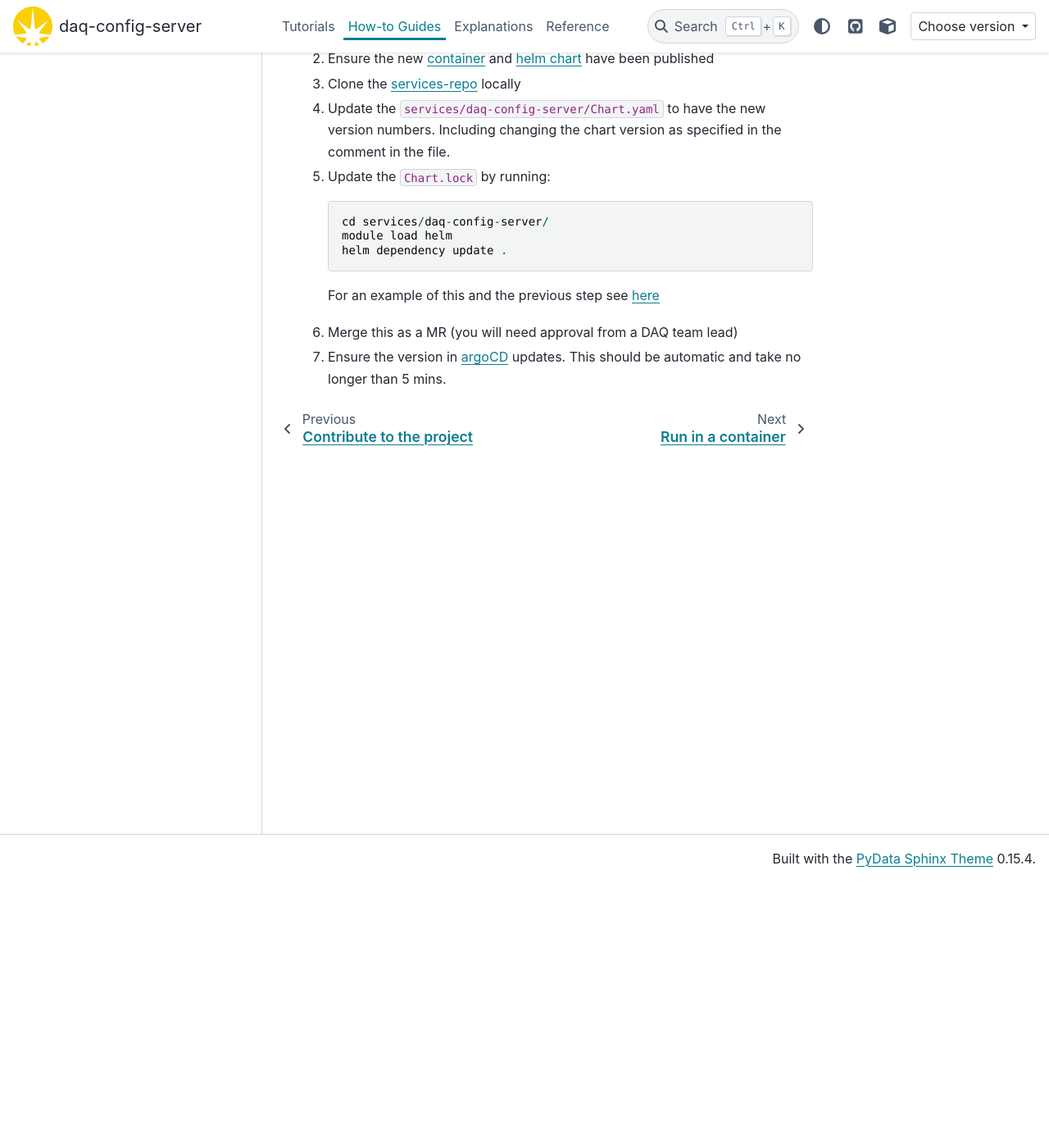
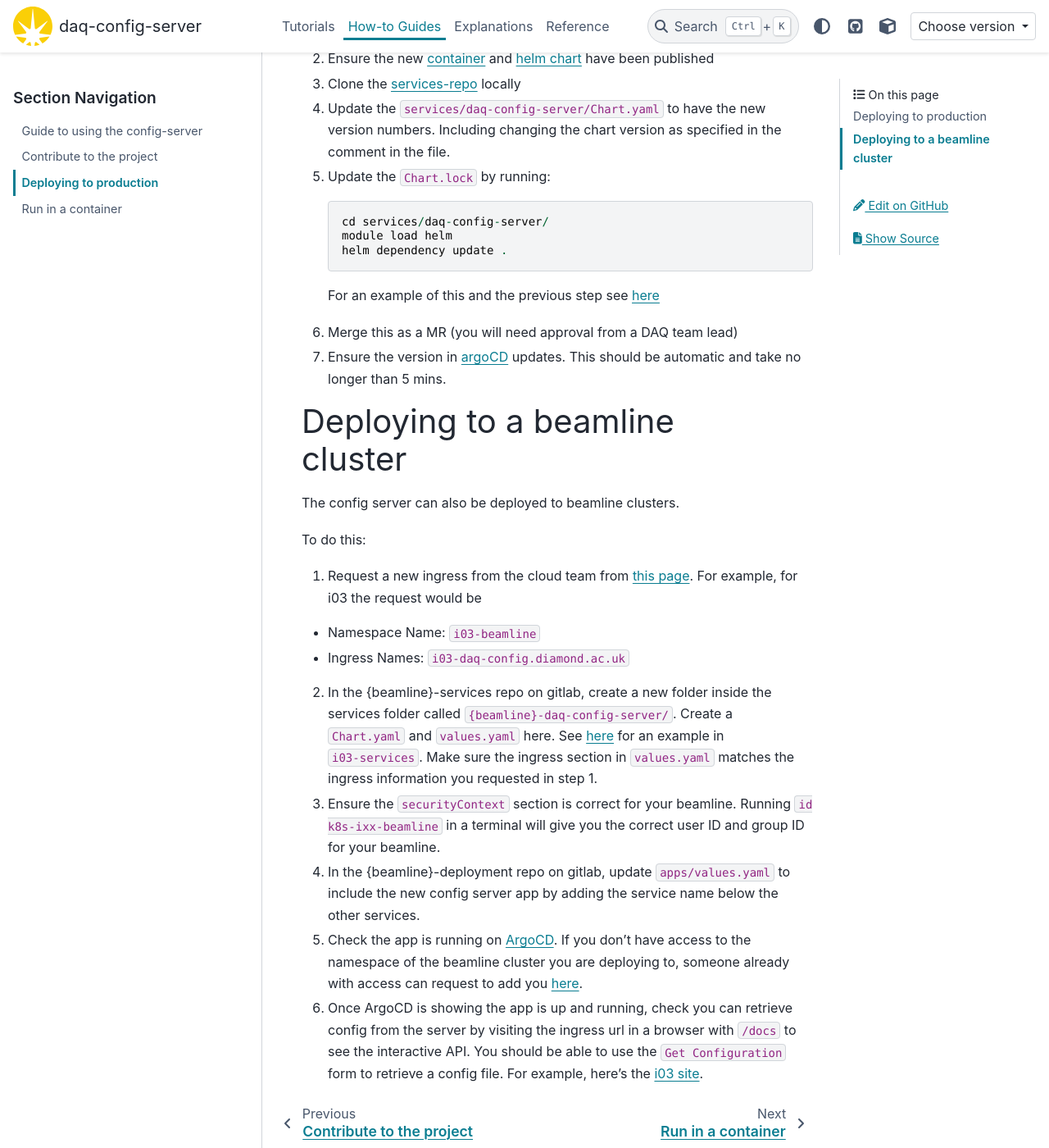
Before and after one commit to DiamondLightSource/daq-config-server, a Sphinx documentation site: the page built from docs/how-to/release-and-deploy.md, in a window 1280 px wide and 1400 px high, scrolled down 324 px. Shown: the whole window at 82% size. Built offline with Sphinx 7.4.7 and the PyData theme 0.15.4, drawn with Linux system fonts in a browser that asks for light colours; pages that are not in the unit, such as notebooks, are missing from menus; the version number could not be read and is left out.

Commit message:
Add docs on deploying config server to beamline cluster (#158)
* Add docs on deploying config server to beamline cluster

* Update docs/how-to/release-and-deploy.md

Co-authored-by: olliesilvester <122091460+olliesilvester@users.noreply.github.com>

* PR comment

---------

Co-authored-by: olliesilvester <122091460+olliesilvester@users.noreply.github.com>

```diff
--- a/docs/how-to/release-and-deploy.md
+++ b/docs/how-to/release-and-deploy.md
@@ -24,4 +24,25 @@ To update this:
 
 6. Merge this as a MR (you will need approval from a DAQ team lead)
 
-6. Ensure the version in [argoCD](https://argocd.diamond.ac.uk/applications/daq-config-server/daq-config-server) updates. This should be automatic and take no longer than 5 mins.
+7. Ensure the version in [argoCD](https://argocd.diamond.ac.uk/applications/daq-config-server/daq-config-server) updates. This should be automatic and take no longer than 5 mins.
+
+
+# Deploying to a beamline cluster
+
+The config server can also be deployed to beamline clusters.
+
+To do this:
+
+1. Request a new ingress from the cloud team from [this page](https://jira.diamond.ac.uk/servicedesk/customer/portal/2/create/156). For example, for i03 the request would be
+- Namespace Name: `i03-beamline`
+- Ingress Names: `i03-daq-config.diamond.ac.uk`
+
+2. In the {beamline}-services repo on gitlab, create a new folder inside the services folder called `{beamline}-daq-config-server/`. Create a `Chart.yaml` and `values.yaml` here. See [here](https://gitlab.diamond.ac.uk/controls/containers/beamline/i03-services/-/tree/main/services/i03-daq-config-server?ref_type=heads) for an example in `i03-services`. Make sure the ingress section in `values.yaml` matches the ingress information you requested in step 1.
+
+3. Ensure the `securityContext` section is correct for your beamline. Running `id k8s-ixx-beamline` in a terminal will give you the correct user ID and group ID for your beamline.
+
+4. In the {beamline}-deployment repo on gitlab, update `apps/values.yaml` to include the new config server app by adding the service name below the other services.
+
+5. Check the app is running on [ArgoCD](https://argocd.diamond.ac.uk/applications). If you don't have access to the namespace of the beamline cluster you are deploying to, someone already with access can request to add you [here](https://jira.diamond.ac.uk/servicedesk/customer/portal/2/create/92).
+
+6. Once ArgoCD is showing the app is up and running, check you can retrieve config from the server by visiting the ingress url in a browser with `/docs` to see the interactive API. You should be able to use the `Get Configuration` form to retrieve a config file. For example, here's the [i03 site](https://i03-daq-config.diamond.ac.uk/docs).
```
